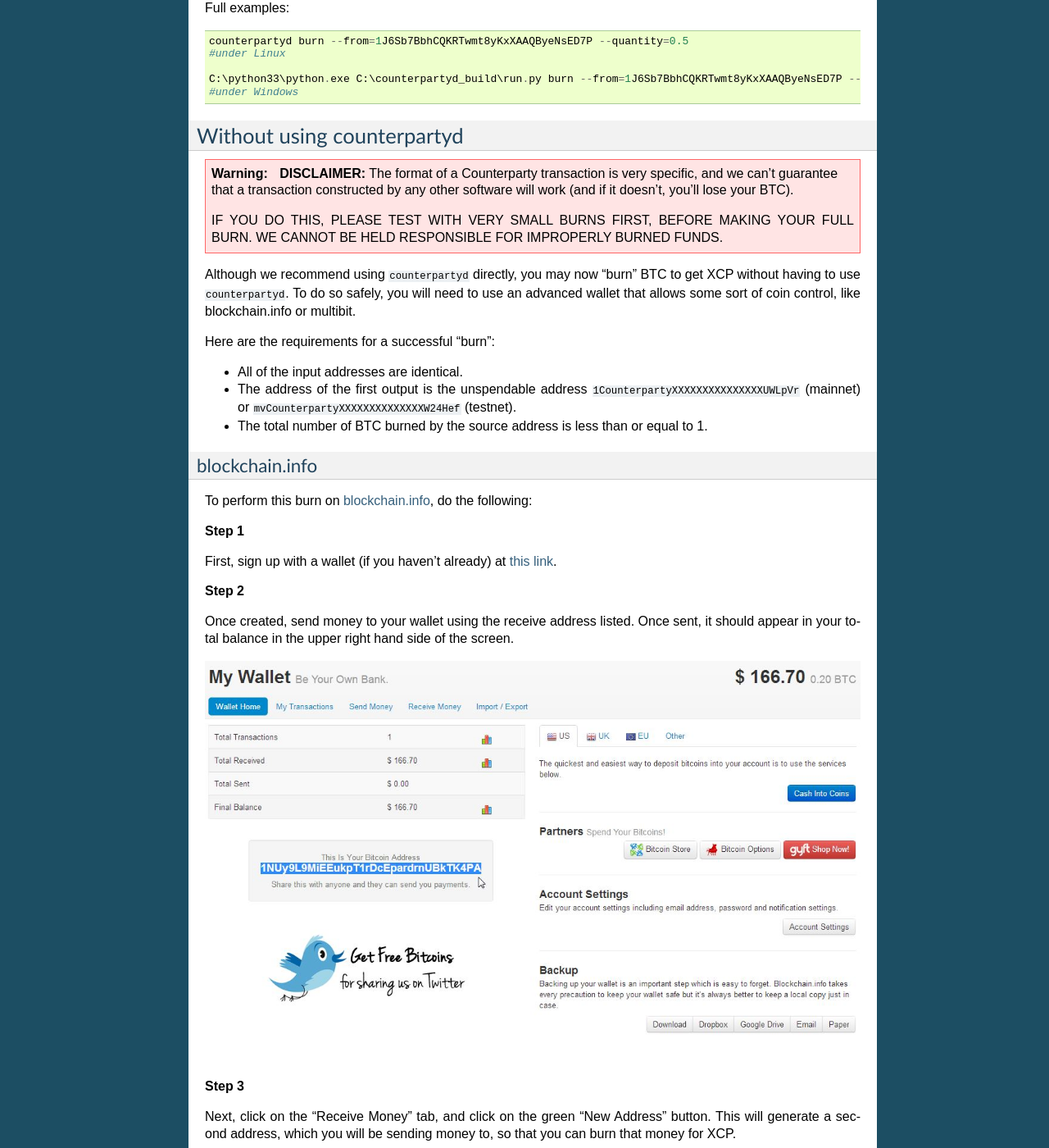
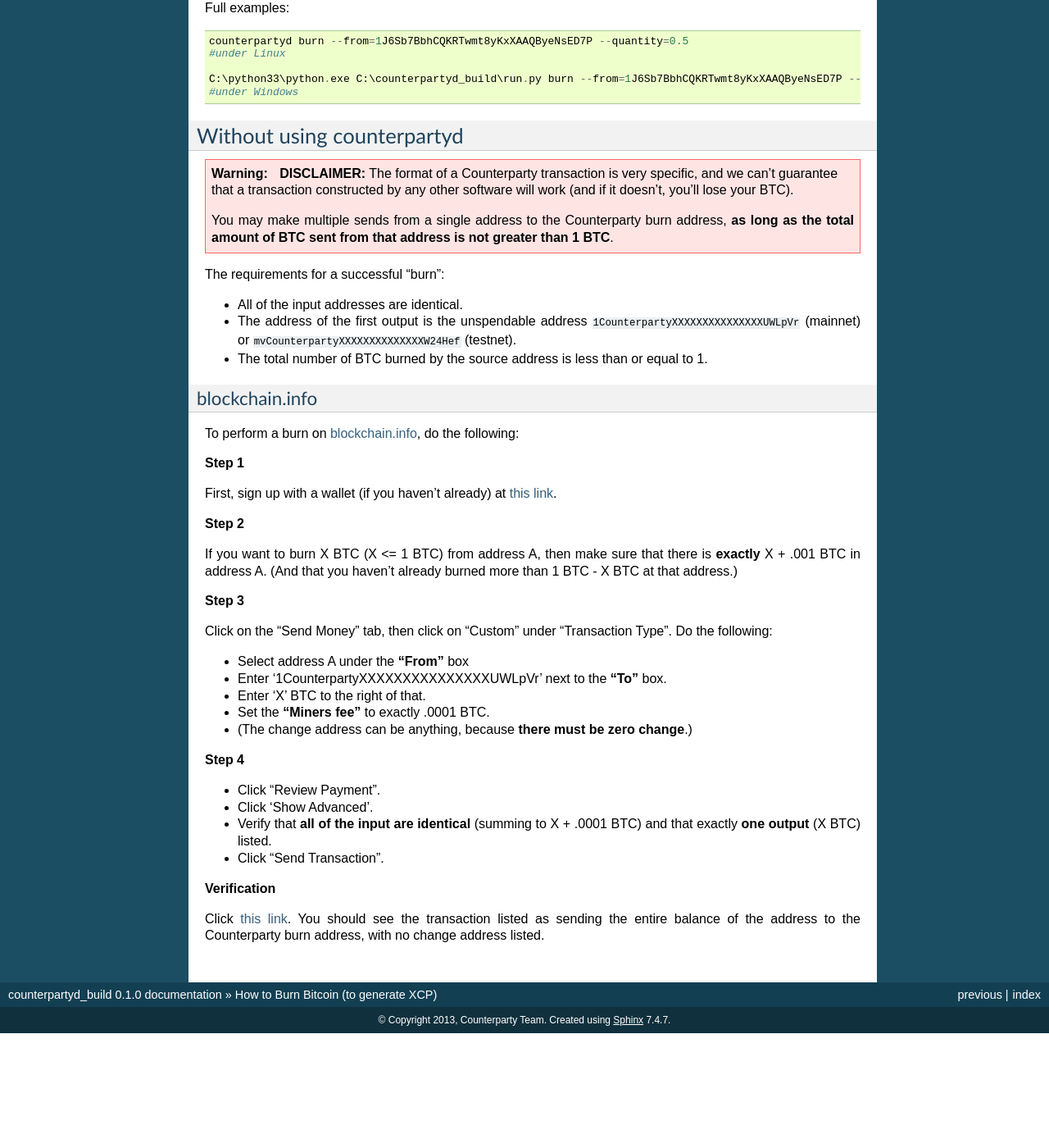
Before and after one commit to CounterpartyXCP/federatednode, a Sphinx documentation site: the page built from docs/HowToBurn.rst, in a window 1280 px wide and 1400 px high, scrolled down 442 px. Shown: the whole window at 82% size. Built offline with Sphinx 7.4.7, drawn with Linux system fonts in a browser that asks for light colours; after the commit the page ends 1702 px from its top, so only the background shows below that; some of the changed text lies outside the part shown.

Commit message:
updated HowToBurn to have more clear instructions to help people avoid errors when burning

```diff
--- a/docs/HowToBurn.rst
+++ b/docs/HowToBurn.rst
@@ -3,8 +3,8 @@
 
 .. warning::
 
-   This document is valid only during the "burn" period of Bitcoin blockrange between 278310 and 283810.
-   Please do not try burning after this period.
+   This document is valid only between Bitcoin blocks 278310 and 283810.
+   Do not try burning after this period has ended.
 
 
 Using counterpartyd
@@ -38,23 +38,21 @@
     **DISCLAIMER:** The format of a Counterparty transaction is very specific, and we can’t guarantee that a
     transaction constructed by any other software will work (and if it doesn’t, you’ll lose your BTC).
 
-    IF YOU DO THIS, PLEASE TEST WITH VERY SMALL BURNS FIRST, BEFORE MAKING YOUR FULL BURN. WE CANNOT BE
-    HELD RESPONSIBLE FOR IMPROPERLY BURNED FUNDS.
+    You may make multiple sends from a single address to the Counterparty burn address, **as long as the
+    total amount of BTC sent from that address is not greater than 1 BTC**.
 
-Although we recommend using ``counterpartyd`` directly, you may now "burn" BTC to get XCP without having to use ``counterpartyd``. To
-do so safely, you will need to use an advanced wallet that allows some sort of coin control, like blockchain.info or multibit.
-
-Here are the requirements for a successful "burn":
+The requirements for a successful "burn":
 
 - All of the input addresses are identical.
 - The address of the first output is the unspendable address ``1CounterpartyXXXXXXXXXXXXXXXUWLpVr`` (mainnet)
   or ``mvCounterpartyXXXXXXXXXXXXXXW24Hef`` (testnet).
 - The total number of BTC burned by the source address is less than or equal to 1.
 
+
 blockchain.info
 ~~~~~~~~~~~~~~~~~~~~~~~~~~~~~~~~~
 
-To perform this burn on `blockchain.info <http://blockchain.info>`__, do the following:
+To perform a burn on `blockchain.info <http://blockchain.info>`__, do the following:
 
 **Step 1**
 
@@ -62,74 +60,25 @@
 
 **Step 2**
 
-Once created, send money to your wallet using the receive address listed. Once sent, it should appear in your
-total balance in the upper right hand side of the screen.
-
-.. image:: images/burntut1.jpg
+If you want to burn X BTC (X <= 1 BTC) from address A, then make sure that there is **exactly** X + .001 BTC in address A. (And that you haven't already burned more than 1 BTC - X BTC at that address.)
 
 **Step 3**
 
-Next, click on the "Receive Money" tab, and click on the green "New Address" button. This will generate a second
-address, which you will be sending money to, so that you can burn that money for XCP.
+Click on the "Send Money" tab, then click on "Custom" under "Transaction Type". Do the following:
 
-.. image:: images/burntut2.jpg
+- Select address A under the **"From"** box
+- Enter '1CounterpartyXXXXXXXXXXXXXXXUWLpVr' next to the **"To"** box.
+- Enter 'X' BTC to the right of that.
+- Set the **"Miners fee"** to exactly .0001 BTC.
+- (The change address can be anything, because **there must be zero change**.)
 
 **Step 4**
 
-Click on the "Send Money" tab, then click on "Custom" under "Transaction Type". Do the following:
-
-- Ensure that your main address (that you sent the BTC to) is selected under the **"From"** box
-- In the **"To"** box, enter the new address that you just created (in my case, ``1J6Sb7BbhCQKRTwmt8yKxXAAQByeNsED7P``).
-  Choose an amount less than 1 BTC to send over (as each address is limited to "burning" 1 BTC total).
-- For **"Miners Fee"**, entering .0001 is a good bet (so your transaction goes through faster)
-- Under **"Change Address"**, you should choose the same address as your **"From"** address
-
-.. image:: images/burntut3.jpg
-
-Once done, click on the "Review Payment" button. Make sure it's what you want, then click the "Send Transaction" button.
-
-**Step 5**
-
-Now, click back on "Recieve Money" and you should see that the address you just created (``1J6Sb7BbhCQKRTwmt8yKxXAAQByeNsED7P`` in this case)
-has some funds now (in this case, the .1 BTC we sent, listed as dollars):
-
-.. image:: images/burntut4.jpg
-
-**Step 6**
-
-Now, we're going to "burn" the .1 BTC in ``1J6Sb7BbhCQKRTwmt8yKxXAAQByeNsED7P``. To do this, click back on "Send Money", then "Custom". Do the following:
-
-- Ensure that the address you want to burn the BTC in is selected under the **"From"** box
-- In the **"To"** box, enter ``1CounterpartyXXXXXXXXXXXXXXXUWLpVr``. For the amount, enter the amount
-  you wish to burn (which does not have to be the entire balance of the address, must should not exceed 1 BTC from any given address)
-- For **"Miners Fee"**, entering .0001 is a good bet (so your transaction goes through faster)
-- **THIS IS VERY IMPORTANT:** Under **"Change Address"**, you *must* choose the same address as your **"From"** address.
-
-.. image:: images/burntut5.jpg
-
-So, in the screenshot above, I'm going to burn .005 BTC, from address ``1J6Sb7BbhCQKRTwmt8yKxXAAQByeNsED7P``.
-Once you're sure you're good here, click "Review Payment", then "Send Transaction".
-
-You can then click on the "My Transactions" tab to see the transaction you just made:
-
-.. image:: images/burntut6.jpg
+- Click "Review Payment".
+- Click 'Show Advanced'.
+- Verify that **all of the input are identical** (summing to X + .0001 BTC) and that exactly **one output** (X BTC) listed.
+- Click "Send Transaction".
 
 **Verification**
 
-Click `this link <https://blockchain.info/address/1CounterpartyXXXXXXXXXXXXXXXUWLpVr>`__. You should see the
-transaction listed, like so:
-
-.. image:: images/burntut7.jpg
-
-"Valid" transactions look like that one above (which sends to the Counterparty burn address
-(``1CounterpartyXXXXXXXXXXXXXXXUWLpVr``), **which must be listed as the first output address** and has a
-change address that is the same as the sending address), OR, like the following:
-
-.. image:: images/burntut8.jpg
-
-Which sends the entire balance of the address (**being under 1BTC**) to the Counterparty burn address, with no change address listed.
-
-.. note::
-
-    You can make multiple sends from a single address to the Counterparty burn address, **as long as the
-    total amount of BTC sent from that address is not greater than 1 BTC**.
+Click `this link <https://blockchain.info/address/1CounterpartyXXXXXXXXXXXXXXXUWLpVr>`__. You should see the transaction listed as sending the entire balance of the address to the Counterparty burn address, with no change address listed.
```
